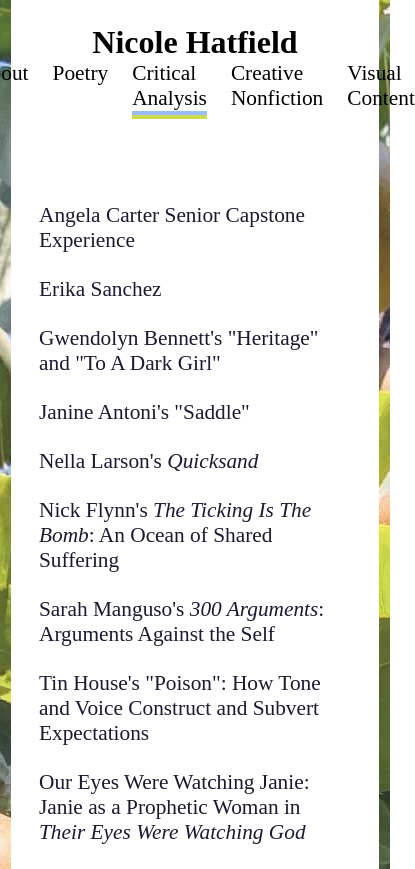
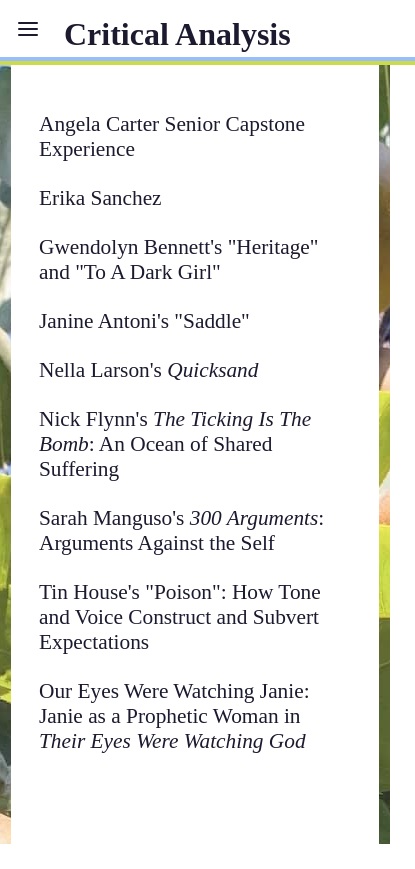
Before and after one commit to jmhatfield/nicole-hatfield, a React (Create React App) app: page /critical-analysis in a window 390 px wide. Shown: the whole page, 415 px wide, since content can reach past the window. After the commit the page ends 844 px from the top, so only its background shows below. Built offline with nearby package versions, Linux system fonts and the light colour scheme; a web font is replaced by a local one.

Commit message:
mobile fix

```diff
--- a/package.json
+++ b/package.json
@@ -7,7 +7,6 @@
     "@testing-library/react": "^13.3.0",
     "@testing-library/user-event": "^13.5.0",
     "react": "^18.2.0",
-    "react-device-detect": "^2.2.2",
     "react-dom": "^18.2.0",
     "react-feather": "^2.0.10",
     "react-router-dom": "^6.3.0",
--- a/src/components/ListOfLinks.jsx
+++ b/src/components/ListOfLinks.jsx
@@ -16,8 +16,9 @@
   }
 
   @media screen and ${device.mobile} {
-    :hover {
-      font-weight: default;
+    :hover,
+    :active {
+      font-weight: normal !important;
     }
   }
 `;
--- a/src/components/PageTemplate.jsx
+++ b/src/components/PageTemplate.jsx
@@ -1,9 +1,9 @@
-import { BrowserView, MobileView } from "react-device-detect";
 import styled from "styled-components";
 import background from "../assets/images/background.jpg";
-import { device } from "../utils/device";
+import { device, size } from "../utils/device";
 import MobileNavigation from "./MobileNavigation";
 import BrowserNavigation from "./BrowserNavigation";
+import { useEffect, useState } from "react";
 
 const Background = styled.div`
   background-image: url(${background});
@@ -45,15 +45,23 @@
 `;
 
 export default function PageTemplate(props) {
+  const [mQuery, setMQuery] = useState({
+    matches: window.innerWidth < size.mobile ? true : false,
+  });
+
+  useEffect(() => {
+    const mediaQuery = window.matchMedia(device.mobile);
+    mediaQuery.onchange = setMQuery;
+  }, []);
+
   return (
     <Background>
       <Container>
-        <BrowserView>
+        {mQuery && mQuery.matches ? (
+          <MobileNavigation />
+        ) : (
           <BrowserNavigation />
-        </BrowserView>
-        <MobileView>
-          <MobileNavigation />
-        </MobileView>
+        )}
         <Content>{props.children}</Content>
       </Container>
     </Background>
--- a/src/utils/device.js
+++ b/src/utils/device.js
@@ -1,7 +1,7 @@
-const size = {
-  mobile: "900px",
+export const size = {
+  mobile: 924,
 };
 
 export const device = {
-  mobile: `(max-width: ${size.mobile})`,
+  mobile: `(max-width: ${size.mobile}px)`,
 };
```
Also changed, not shown: 1 other file (tests, documents, lock files or other folders).
